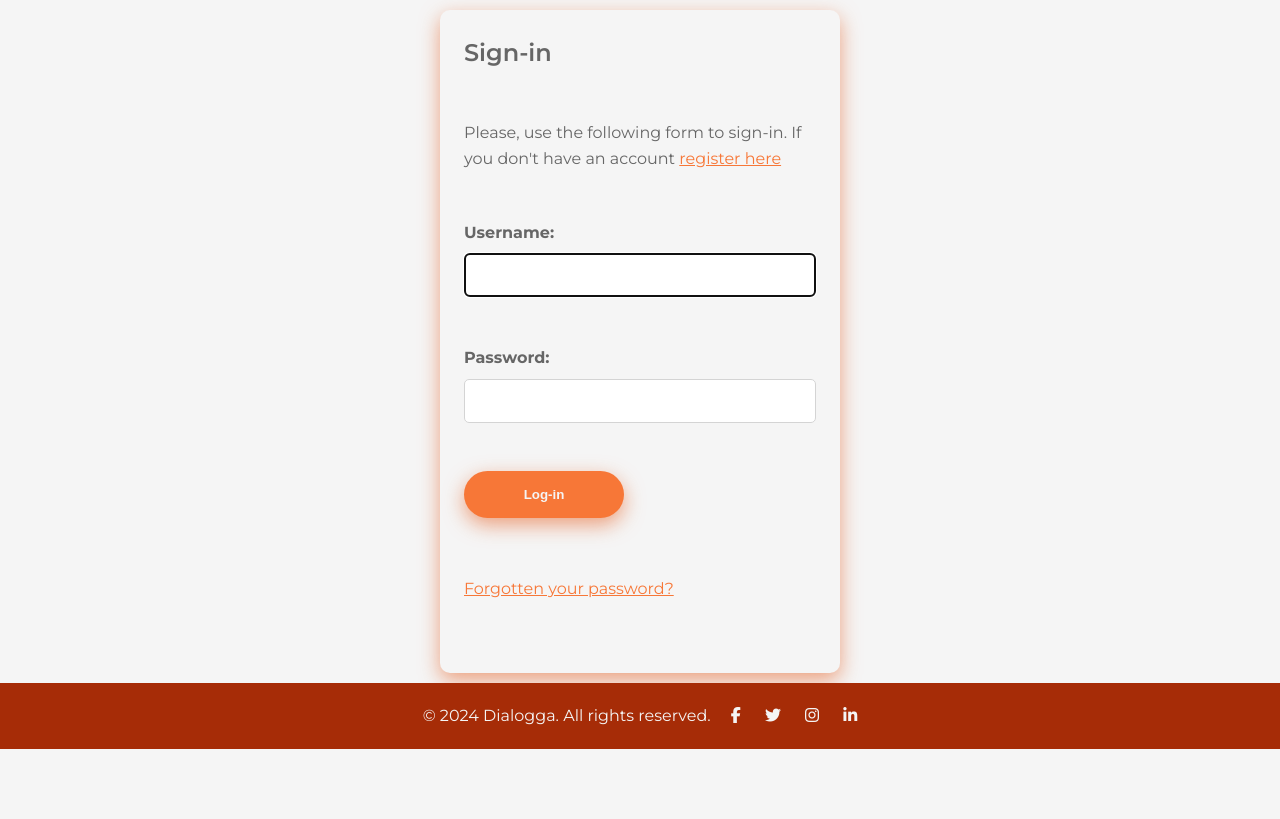
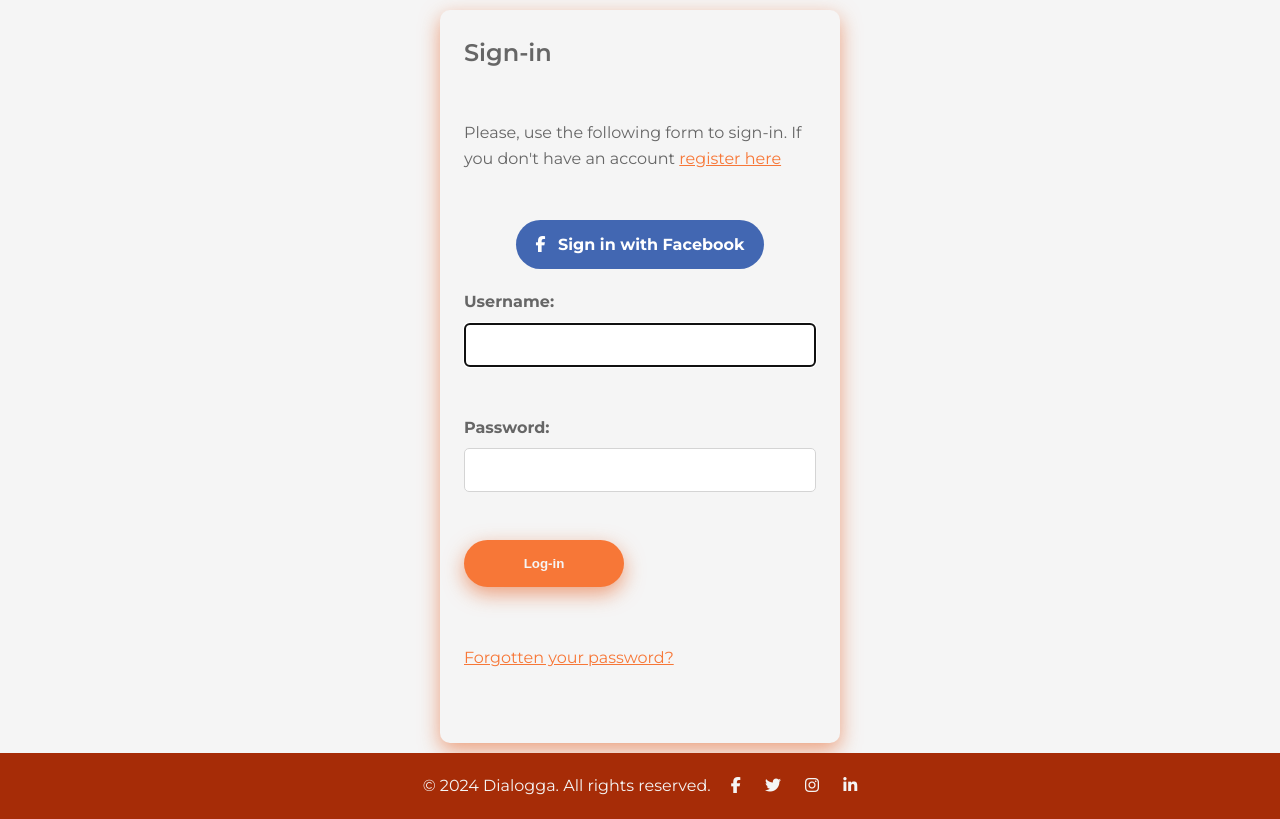
Before and after one commit to thapelomagqazana/social_media_app, a Django app: page /login/ in a window 1280 px wide. Shown: the part 56-875 px from the top of the page. Before the commit the page ends 805 px from the top, so only its background shows below. Run offline with Django 4.2, Linux system fonts and the light colour scheme.

Commit message:
Added a feature that allows user to authenticate with Facebook

```diff
--- a/account/static/css/styles.css
+++ b/account/static/css/styles.css
@@ -461,3 +461,32 @@ ul.messages li a.close {
     box-shadow:none;
     text-shadow:none;
 }
+
+.social {
+    margin-bottom: 20px; /* Add space between the link and the form */
+    text-align: center; /* Center the link */
+}
+
+.facebook {
+    list-style-type: none;
+}
+
+.facebook a {
+    display: inline-block;
+    padding: 12px 20px;
+    background-color: #4267B2; /* Facebook blue color */
+    color: #fff;
+    border-radius: 20pt;
+    text-decoration: none;
+    transition: background-color 0.3s ease;
+    font-weight: 700;
+}
+
+.facebook a:hover {
+    background-color: #2a4b7c; /* Darker shade of Facebook blue on hover */
+    color: #fff;
+}
+
+.facebook a i {
+    margin-right: 8px; /* Spacing between icon and text */
+}
--- a/account/templates/registration/login.html
+++ b/account/templates/registration/login.html
@@ -16,6 +16,15 @@
                 If you don't have an account <a href="{% url 'register' %}">register here</a>
             </p>
         {% endif %}
+        <div class="social">
+            <ul>
+                <li class="facebook">
+                    <a href="{% url "social:begin" "facebook" %}" class="facebook-btn">
+                        <i class="fab fa-facebook-f"></i> Sign in with Facebook
+                    </a>
+                </li>
+            </ul>
+        </div>
         <div class="login-form">
             <form action="{% url 'login' %}" method="post">
                 {{ form.as_p }}
@@ -26,6 +35,7 @@
             <p>
                 <a href="{% url 'password_reset' %}">Forgotten your password?</a>
             </p>
+
         </div>
     </div>
 
--- a/bookmarks/urls.py
+++ b/bookmarks/urls.py
@@ -21,6 +21,8 @@ from django.conf.urls.static import static
 urlpatterns = [
     path('admin/', admin.site.urls),
     path("", include("account.urls")),
+    path("social-auth/",
+         include("social_django.urls", namespace="social")),
 ]
 
 if settings.DEBUG:
```
Also changed, not shown: bookmarks/settings.py (+9 -1 lines), requirements.txt (+19 -0 lines), 2 other files.
